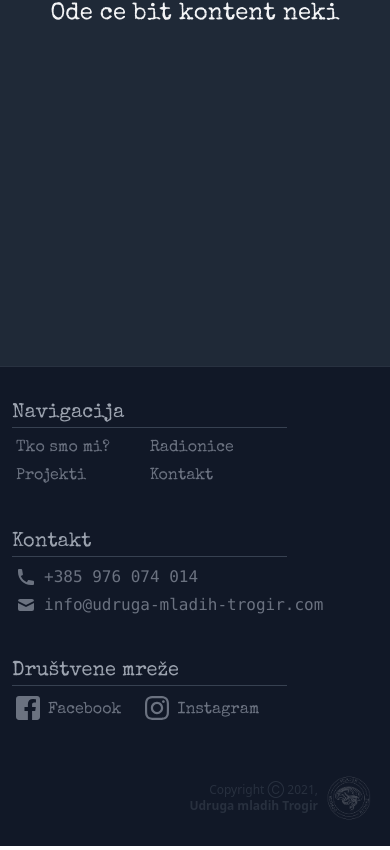
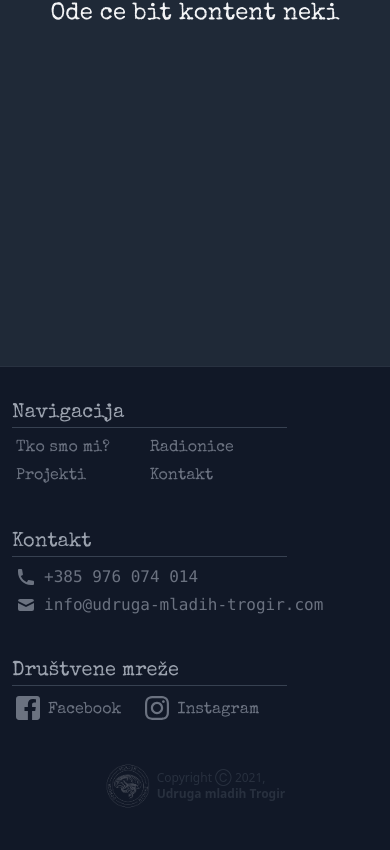
Before and after one commit to manistra/udruga-mladih-trogir, a Vue app: page / in a window 390 px wide. Shown: the part 3855-4705 px from the top of the page. Built offline with nearby package versions, Linux system fonts and the light colour scheme.

Commit message:
small changes

```diff
--- a/src/components/Footer.vue
+++ b/src/components/Footer.vue
@@ -141,18 +141,18 @@
         </div>
       </div>
       <div
-        class="flex items-center justify-end px-4 py-3  lg:bottom-8 lg:right-0 lg:absolute lg:w-2/12 lg:justify-center"
+        class="flex items-center justify-center  pb-7 lg:bottom-8 lg:right-0 lg:absolute lg:w-2/12 lg:justify-center"
       >
         <a
           href="https://registri.uprava.hr/#!udruga-detalji/vwcBAAEAAQF1ZHJ1Z2EgbWxhZGloIHRyb2dp8gAAAAAAAAAAAAABAQFvaeICAZK_HQ"
-          class="flex flex-row-reverse items-center justify-center h-full font-sans text-right text-gray-600 cursor-pointer  lg:text-center lg:flex-col hover:opacity-100 opacity-40"
+          class="flex flex-row items-center justify-center h-full font-sans text-left text-gray-600 cursor-pointer  lg:text-center lg:flex-col hover:opacity-100 opacity-40"
         >
           <img
             alt="UM-Trogir"
             src="../assets/stamp.png"
             class="w-12 h-12 lg:w-20 lg:h-20"
           />
-          <div class="pr-2 lg:pr-0">
+          <div class="pl-1 lg:pl-0">
             <p class="text-xs">Copyright Ⓒ 2021,</p>
             <p class="text-xs font-semibold">Udruga mladih Trogir</p>
           </div>
--- a/src/components/NavigationBarContent.vue
+++ b/src/components/NavigationBarContent.vue
@@ -5,7 +5,7 @@
       class="text-left text-gray-400 cursor-pointer  font-specialElite hover:text-white"
       :class="isHome ? 'text-2xl px-5' : 'text-2xl py-2'"
       :textList="['Tko smo mi?']"
-      :typingDelay="isHome ? 45 : 10"
+      :typingDelay="isHome ? 45 : 34"
       :hideCaretAtEnd="true"
       @finished="linkTwo = true"
     />
@@ -16,7 +16,7 @@
       class="text-left text-gray-400 cursor-pointer  font-specialElite hover:text-white"
       :class="isHome ? 'text-2xl px-5' : 'text-2xl py-2'"
       :textList="['Projekti']"
-      :typingDelay="isHome ? 50 : 10"
+      :typingDelay="isHome ? 50 : 19"
       :hideCaretAtEnd="true"
       v-if="linkTwo"
       @finished="linkThree = true"
@@ -28,7 +28,7 @@
       class="text-left text-gray-400 cursor-pointer  font-specialElite hover:text-white"
       :class="isHome ? 'text-2xl px-5' : 'text-2xl py-2'"
       :textList="['Radionice']"
-      :typingDelay="isHome ? 70 : 10"
+      :typingDelay="isHome ? 70 : 19"
       :hideCaretAtEnd="true"
       v-if="linkThree"
       @finished="linkFour = true"
@@ -41,8 +41,8 @@
       class="text-left text-gray-400 cursor-pointer  font-specialElite hover:text-white"
       :class="isHome ? 'text-2xl px-5' : 'text-2xl py-2'"
       :textList="['Kontakt']"
-      :typingDelay="isHome ? 100 : 25"
-      :hideCaretAtEnd="true"
+      :typingDelay="isHome ? 100 : 54"
+      :hideCaretAtEnd="false"
     />
   </suspense>
 </template>
--- a/src/views/Home.vue
+++ b/src/views/Home.vue
@@ -175,8 +175,6 @@ export default defineComponent({
         linkFour.value.scrollIntoView({ behavior: "smooth" });
     };
     const scrollToTop = () => {
-      console.log("dasd");
-
       window.scrollBy({ top: -document.body.scrollHeight, behavior: "smooth" });
     };
 
@@ -189,8 +187,6 @@ export default defineComponent({
     const subSubTitleFinishedPrinting = () => {
       showSubSubTitle.value = true;
     };
-
-    console.log(content.value);
 
     return {
       titleFinishedPrinting,
```
